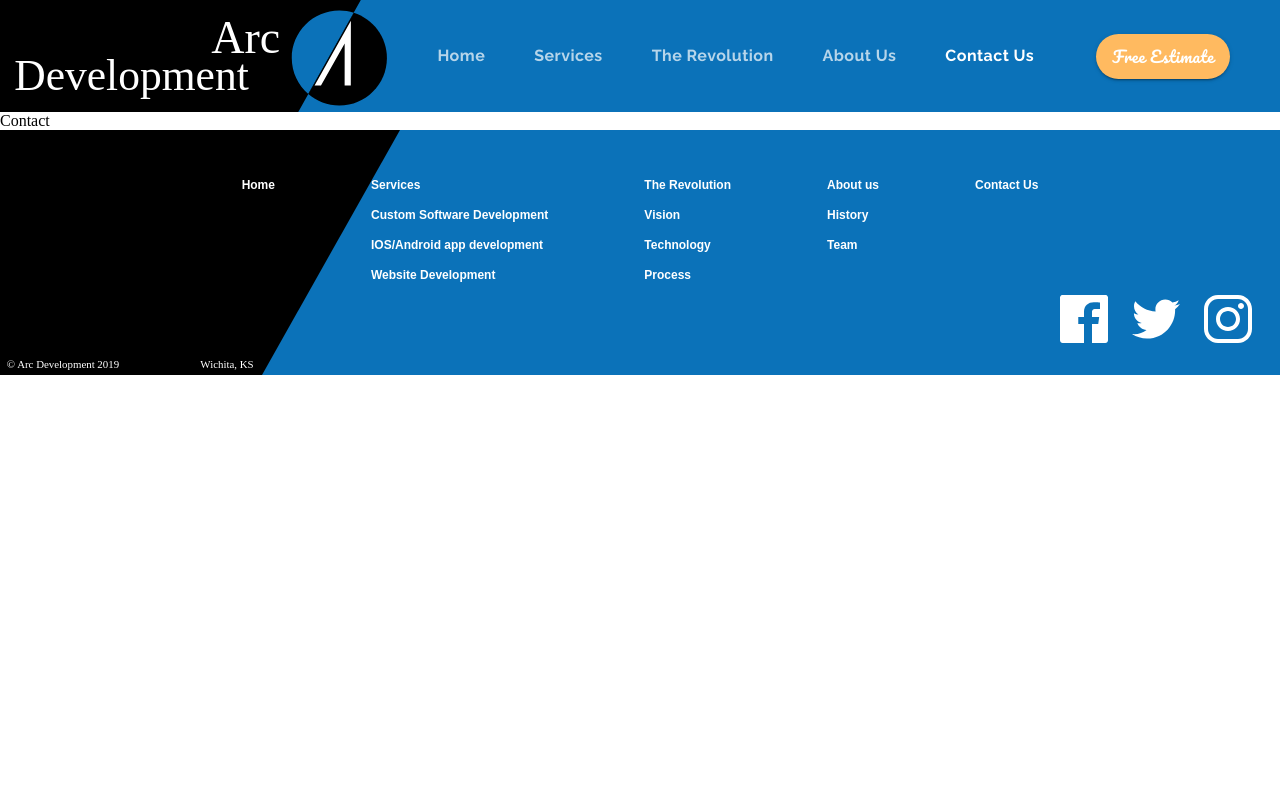
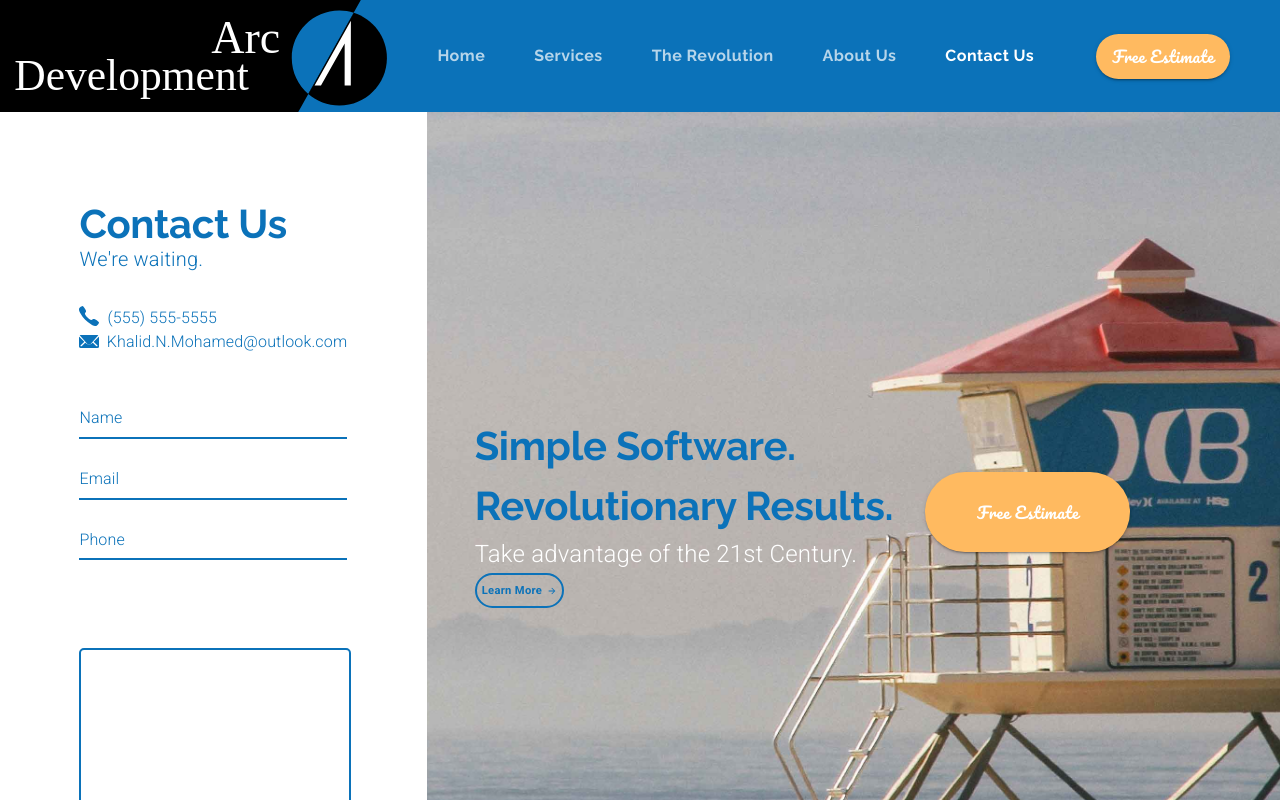
Before and after one commit to KNMohamed/arcdevelopment, a React (Create React App) app: page /contact in a window 1280 px wide. Shown: the top 800 px of the page. Built offline with nearby package versions, Linux system fonts and the light colour scheme.

Commit message:
Created responsive Contact us page

```diff
--- a/src/components/App.js
+++ b/src/components/App.js
@@ -11,6 +11,7 @@ import MobileAppsPage from "./Pages/MobileAppsPage";
 import WebsitePage from "./Pages/WebsitePage";
 import RevolutionPage from "./Pages/RevolutionPage";
 import AboutUsPage from "./Pages/AboutUsPage";
+import ContactPage from "./Pages/ContactPage";
 
 function App() {
   const [selectedIndex, setSelectedIndex] = useState(0);
@@ -84,7 +85,11 @@ function App() {
             path="/about"
             render={(props) => <AboutUsPage {...props} setValue={setValue} />}
           />
-          <Route exact path="/contact" component={() => <div>Contact</div>} />
+          <Route
+            exact
+            path="/contact"
+            render={(props) => <ContactPage {...props} setValue={setValue} />}
+          />
           <Route exact path="/estimate" component={() => <div>Estimate</div>} />
         </Switch>
         <Footer setValue={setValue} setSelectedIndex={setSelectedIndex} />
--- /dev/null
+++ b/src/components/Pages/ContactPage.js
@@ -0,0 +1,293 @@
+import {
+  Grid,
+  Typography,
+  Button,
+  TextField,
+  useMediaQuery,
+} from "@material-ui/core";
+import { makeStyles, useTheme } from "@material-ui/core/styles";
+import React, { useState } from "react";
+
+import { Link } from "react-router-dom";
+import ButtonArrow from "../ui/ButtonArrow";
+
+import background from "../../assets/background.jpg";
+import mobileBackground from "../../assets/mobileBackground.jpg";
+import phoneIcon from "../../assets/phone.svg";
+import emailIcon from "../../assets/email.svg";
+import airplane from "../../assets/send.svg";
+
+const useStyles = makeStyles((theme) => ({
+  background: {
+    backgroundImage: `url(${background})`,
+    backgroundPosition: "center",
+    backgroundSize: "cover",
+    backgroundRepeat: "no-repeat",
+    height: "60em",
+    paddingBottom: "10em",
+    [theme.breakpoints.down("md")]: {
+      backgroundImage: `url(${mobileBackground})`,
+    },
+  },
+  estimateButton: {
+    ...theme.typography.estimate,
+    borderRadius: 50,
+    height: 80,
+    width: 205,
+    backgroundColor: theme.palette.common.orange,
+    marginRight: "5em",
+    marginLeft: "2em",
+
+    [theme.breakpoints.down("md")]: {
+      marginLeft: 0,
+      marginRight: 0,
+    },
+    "&:hover": {
+      backgroundColor: theme.palette.secondary.light,
+    },
+  },
+  learnButton: {
+    ...theme.typography.learnButton,
+    fontSize: "0.7rem",
+    height: 35,
+    padding: 5,
+    [theme.breakpoints.down("md")]: {
+      marginBottom: "2em",
+    },
+  },
+  message: {
+    marginTop: "5em",
+    border: `2px solid ${theme.palette.common.blue}`,
+    borderRadius: 5,
+  },
+  sendButton: {
+    ...theme.typography.estimate,
+    borderRadius: 50,
+    height: 45,
+    width: 245,
+    fontSize: "1rem",
+    backgroundColor: theme.palette.common.orange,
+    "&:hover": {
+      backgroundColor: theme.palette.secondary.light,
+    },
+  },
+}));
+
+export default function ContactPage(props) {
+  const classes = useStyles();
+  const theme = useTheme();
+
+  const matchesMD = useMediaQuery(theme.breakpoints.down("md"));
+  const matchesSM = useMediaQuery(theme.breakpoints.down("sm"));
+
+  const [values, setValues] = useState({
+    name: "",
+    email: "",
+    phone: "",
+    message: "",
+  });
+
+  const handleChange = (event) => {
+    setValues({ ...values, [event.target.name]: event.target.value });
+  };
+
+  return (
+    <Grid item container direction="row">
+      <Grid
+        item
+        container
+        direction="column"
+        justify="center"
+        alignItems="center"
+        lg={4}
+        xl={3}
+        style={{
+          marginBottom: matchesMD ? "5em" : 0,
+          marginTop: matchesSM ? "1em" : matchesMD ? "5em" : 0,
+        }}
+      >
+        <Grid item>
+          <Grid item container direction="column">
+            {/*-----Contact Us form section------*/}
+            <Grid item>
+              <Typography
+                align={matchesMD ? "center" : undefined}
+                variant="h2"
+                style={{ lineHeight: 1 }}
+              >
+                Contact Us
+              </Typography>
+              <Typography
+                variant="body1"
+                align={matchesMD ? "center" : undefined}
+                style={{ color: theme.palette.common.blue }}
+              >
+                We're waiting.
+              </Typography>
+            </Grid>
+            <Grid item container style={{ marginTop: "2em" }}>
+              <Grid item>
+                <img
+                  src={phoneIcon}
+                  alt="phone"
+                  style={{ marginRight: "0.5em" }}
+                />
+              </Grid>
+              <Grid item>
+                <Typography
+                  variant="body1"
+                  style={{ color: theme.palette.common.blue, fontSize: "1rem" }}
+                >
+                  (555) 555-5555
+                </Typography>
+              </Grid>
+            </Grid>
+            <Grid item container style={{ marginBottom: "2em" }}>
+              <Grid item>
+                <img
+                  src={emailIcon}
+                  alt="envelope"
+                  style={{ marginRight: "0.5em", verticalAlign: "bottom" }}
+                />
+              </Grid>
+              <Grid item>
+                <Typography
+                  variant="body1"
+                  style={{ color: theme.palette.common.blue, fontSize: "1rem" }}
+                >
+                  Khalid.N.Mohamed@outlook.com
+                </Typography>
+              </Grid>
+            </Grid>
+            <Grid
+              item
+              container
+              direction="column"
+              style={{ maxWidth: "20em" }}
+            >
+              <Grid item style={{ marginBottom: "0.5em" }}>
+                <TextField
+                  id="name"
+                  label="Name"
+                  name="name"
+                  value={values.name}
+                  onChange={handleChange}
+                  fullWidth
+                />
+              </Grid>
+              <Grid item style={{ marginBottom: "0.5em" }}>
+                <TextField
+                  id="email"
+                  label="Email"
+                  name="email"
+                  value={values.email}
+                  onChange={handleChange}
+                  fullWidth
+                />
+              </Grid>
+              <Grid item style={{ marginBottom: "0.5em" }}>
+                <TextField
+                  id="phone"
+                  label="Phone"
+                  name="phone"
+                  value={values.phone}
+                  onChange={handleChange}
+                  fullWidth
+                />
+              </Grid>
+            </Grid>
+            <Grid item style={{ maxWidth: "20em" }}>
+              <TextField
+                id="message"
+                name="message"
+                multiline
+                rows={10}
+                value={values.message}
+                onChange={handleChange}
+                className={classes.message}
+                InputProps={{ disableUnderline: true }}
+                fullWidth
+              />
+            </Grid>
+            <Grid item container justify="center" style={{ marginTop: "2em" }}>
+              <Button variant="contained" className={classes.sendButton}>
+                Send message
+                <img
+                  src={airplane}
+                  alt="paper airplane"
+                  style={{ marginLeft: "1em" }}
+                />
+              </Button>
+            </Grid>
+          </Grid>
+        </Grid>
+      </Grid>
+      <Grid
+        item
+        container
+        direction={matchesMD ? "column" : "row"}
+        className={classes.background}
+        lg={8}
+        xl={9}
+        alignItems="center"
+        justify={matchesMD ? "center" : undefined}
+      >
+        <Grid
+          item
+          style={{
+            marginLeft: matchesMD ? 0 : "3em",
+            textAlign: matchesMD ? "center" : "inherit",
+          }}
+        >
+          <Grid container direction="column">
+            <Grid item>
+              <Typography variant="h2" align={matchesMD ? "center" : undefined}>
+                Simple Software.
+                <br />
+                Revolutionary Results.
+              </Typography>
+              <Typography
+                variant="subtitle2"
+                style={{ fontSize: "1.5rem" }}
+                align={matchesMD ? "center" : undefined}
+              >
+                Take advantage of the 21st Century.
+              </Typography>
+              <Grid container item justify={matchesMD ? "center" : undefined}>
+                <Button
+                  variant="outlined"
+                  className={classes.learnButton}
+                  component={Link}
+                  to="/revolution"
+                  onClick={() => props.setValue(2)}
+                >
+                  <span style={{ marginRight: 5 }}>Learn More</span>
+                  <ButtonArrow
+                    width={10}
+                    height={10}
+                    fill={theme.palette.common.blue}
+                  />
+                </Button>
+              </Grid>
+            </Grid>
+          </Grid>
+        </Grid>
+        <Grid item>
+          <Grid container direction="column">
+            <Grid item>
+              <Button
+                variant="contained"
+                className={classes.estimateButton}
+                component={Link}
+                to="/estimate"
+                onClick={() => props.setValue(5)}
+              >
+                Free Estimate
+              </Button>
+            </Grid>
+          </Grid>
+        </Grid>
+      </Grid>
+    </Grid>
+  );
+}
--- a/src/components/ui/Theme.js
+++ b/src/components/ui/Theme.js
@@ -79,4 +79,26 @@ export default createMuiTheme({
       color: arcBlue,
     },
   },
+  overrides: {
+    MuiInputLabel: {
+      root: {
+        color: arcBlue,
+        fontSize: "1rem",
+      },
+    },
+    MuiInput: {
+      root: {
+        color: arcGrey,
+        fontWeight: 300,
+      },
+      underline: {
+        "&:before": {
+          borderBottom: `2px solid ${arcBlue}`,
+        },
+        "&:hover:not($disabled):not($focused):not($error):before": {
+          borderBottom: `2px solid ${arcBlue}`,
+        },
+      },
+    },
+  },
 });
```
